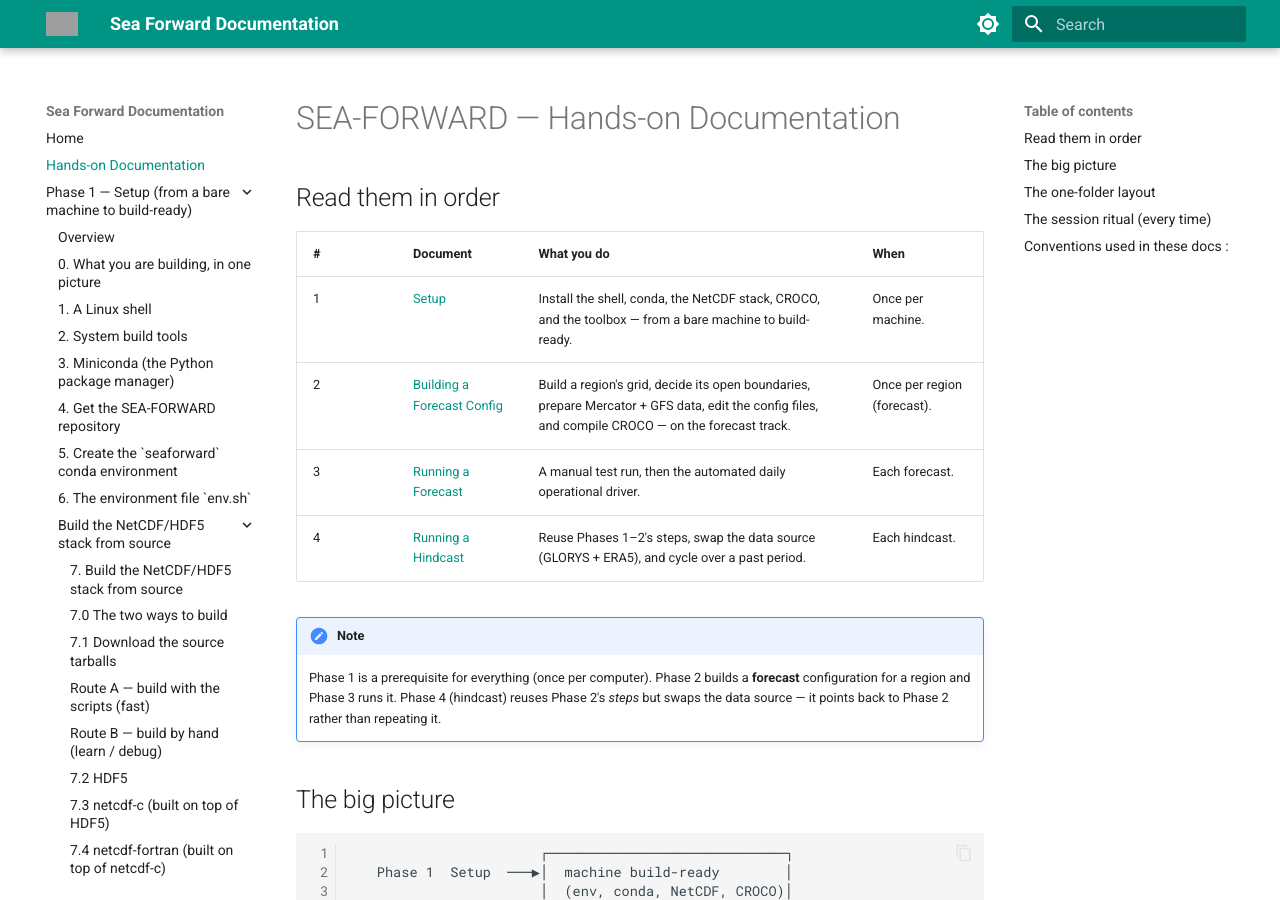
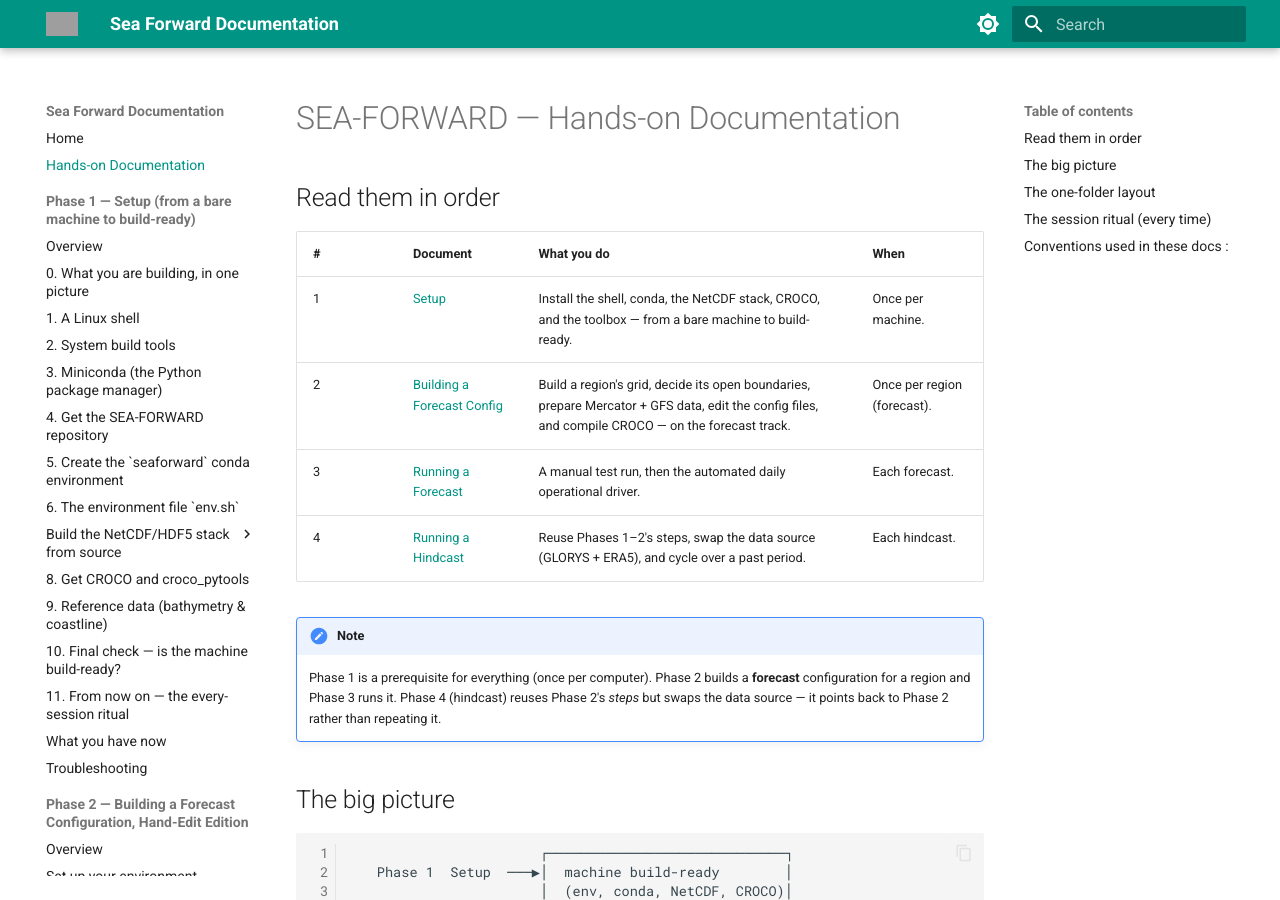
Before and after one commit to Njiecheu/sea-forward, an MkDocs documentation site: the page built from docs/handsOn.md, in a window 1280 px wide and 900 px high. Built offline with MkDocs 1.6.1 and Material for MkDocs 9.7.7, drawn with Linux system fonts in a browser that asks for light colours; grey boxes are pictures that could not be loaded.

Commit message:
surlignement du texte et correction de la navigation

```diff
--- a/mkdocs.yml
+++ b/mkdocs.yml
@@ -4,7 +4,9 @@ theme:
   name: material
   logo: assets/logo.webp
   features:
-    - navigation.expand
+    #- navigation.expand
+    - navigation.collapse
+    - navigation.sections
     - navigation.top
     - navigation.instant
     - content.code.copy
```
Also changed, not shown: docs/index.md (+1 -1 lines).
